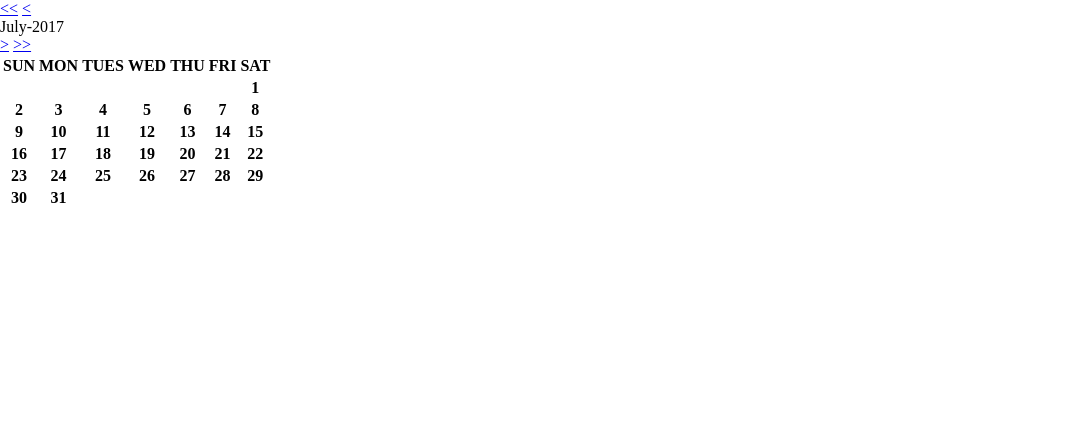
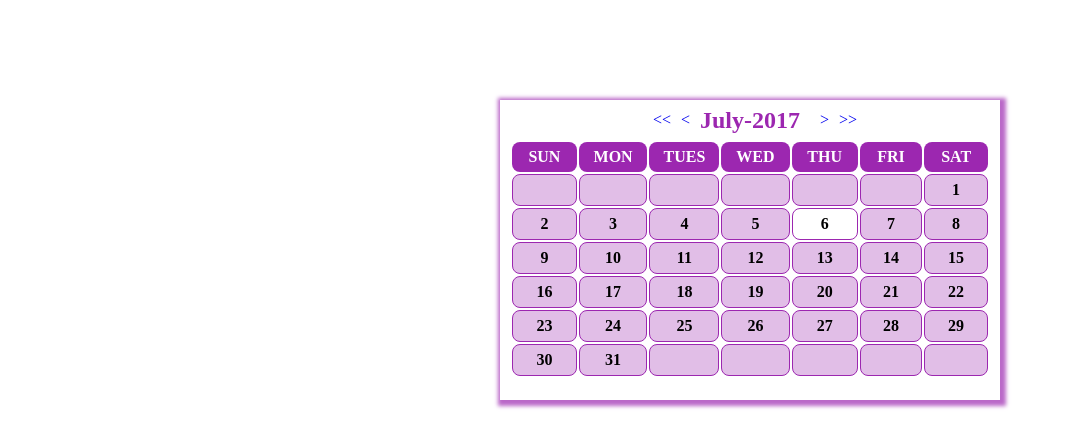
Before and after one commit to divsharma-usc/js, a plain HTML site: page cal/index.html in a window 1280 px wide. Shown: the whole page, without its empty margins (0-1072 px from the left). Drawn offline with Linux system fonts and the light colour scheme.

Commit message:
final cal

```diff
--- /dev/null
+++ b/cal/index.css
@@ -0,0 +1,56 @@
+*{
+	padding: 0;
+	margin: 0;
+}
+.calendar{
+	width: 500px;
+	height: 300px;
+	box-shadow: 2px 2px 4px 4px #BA68C8;
+	position: absolute;
+	top:100px;
+	left: 500px;
+}
+#calendarcontrol{
+	display: flex;
+	justify-content: center;
+	align-items: center;
+	height: 40px;
+}
+#monthandyear h2{
+	color:#9C27B0;
+}
+#calendarcontrol a{
+	padding-left:10px;
+	text-decoration: none;
+}
+#monthandyear{
+	padding-left:10px;
+	padding-right: 10px;
+}
+#tablecontent{
+    margin-left:10px;
+    margin-right: 10px;
+}
+#daysheading{
+	width: 100px;
+	height: 30px;
+	background-color: #9C27B0;
+	color:white;
+	border-radius: 8px;
+}
+#box{
+	width: 100px;
+	height: 30px;
+	margin: -3px;
+	border: 1px solid #9C27B0;
+	background-color: #E1BEE7;
+	border-radius: 8px;
+}
+#box2{
+	width: 100px;
+	height: 30px;
+	margin: -3px;
+	border: 1px solid #9C27B0;
+	background-color: #fff;
+	border-radius: 8px;
+}
--- a/cal/index.html
+++ b/cal/index.html
@@ -3,6 +3,7 @@
 <head>
 	<title>Calendar</title>
 </head>
+<link rel="stylesheet" type="text/css" href="index.css">
 <body>
     <div class="calendar">
       <div id="calendarcontrol">
@@ -12,15 +13,10 @@
         <a id="nextmonth" href="#" title="Next Month"><span>></span></a>
         <a id="nextyear" href="#" title="Next Year"><span>>></span></a>
       </div>
+       <div id="tablecontent">
+       </div>
     </div>
-    <div id="tablecontent">
-    </div>
+
 </body>
-<style type="text/css">
-body{
-	margin: 0px;
-	padding: 0px;
-}
-</style>
 <script src="index.js"></script>
 </html>
--- a/cal/index.js
+++ b/cal/index.js
@@ -59,17 +59,21 @@ function show(){
 	var daysofmonth=obj.days;
 	var dayofmonth=obj.day;
 	var setdate=1;
-   show_month_and_year.innerHTML=months[month]+"-"+year;
+    var newdate=new Date();
+   show_month_and_year.innerHTML='<h2>'+months[month]+"-"+year+'</h1>';
    htmltable='<table>'+'<tr>'
    for(var i=0;i<7;i++){
-   	   htmltable=htmltable+'<th>'+" "+days[i]+" "+'</th>'
+   	   htmltable=htmltable+'<th id="daysheading">'+" "+days[i]+" "+'</th>'
    }
     htmltable=htmltable+'</tr>'+'<tr>'
    for(var i=0;i<7;i++){
    	   if(i<dayofmonth)
-   	   htmltable=htmltable+'<th>'+" "+'</th>'
+   	   htmltable=htmltable+'<th id="box">'+" "+'</th>'
    	   else{
-   	   	 htmltable=htmltable+'<th>'+setdate+'</th>'
+   	   	 if(setdate==newdate.getDate()&&month==newdate.getMonth()&&year==newdate.getFullYear())
+   	                htmltable=htmltable+'<th id="box2">'+setdate+'</th>'
+   	     else
+   	   	            htmltable=htmltable+'<th id="box">'+setdate+'</th>'
    	   	 setdate++;
    	   }
    }
@@ -77,11 +81,18 @@ function show(){
    while(setdate<=daysofmonth){
    	htmltable=htmltable+'<tr>';
    	     for(var i=0;i<7;i++){
-   	     	htmltable=htmltable+'<th>'+setdate+'</th>'
+
+
+   	     	if(setdate>daysofmonth)
+   	     	htmltable=htmltable+'<th id="box">'+" "+'</th>'
+   	        else{
+   	        if(setdate==newdate.getDate()&&month==newdate.getMonth()&&year==newdate.getFullYear())
+   	              htmltable=htmltable+'<th id="box2">'+setdate+'</th>'
+   	        else
+   	     	      htmltable=htmltable+'<th id="box">'+setdate+'</th>'
    	   	    setdate++;
-   	   	    if(setdate>daysofmonth)
-   	   	    	break;
-   	     }
+   	   	    }
+   	 	     }
    	htmltable=htmltable+'</tr>'
    }
    htmltable=htmltable+'</table>'
```
